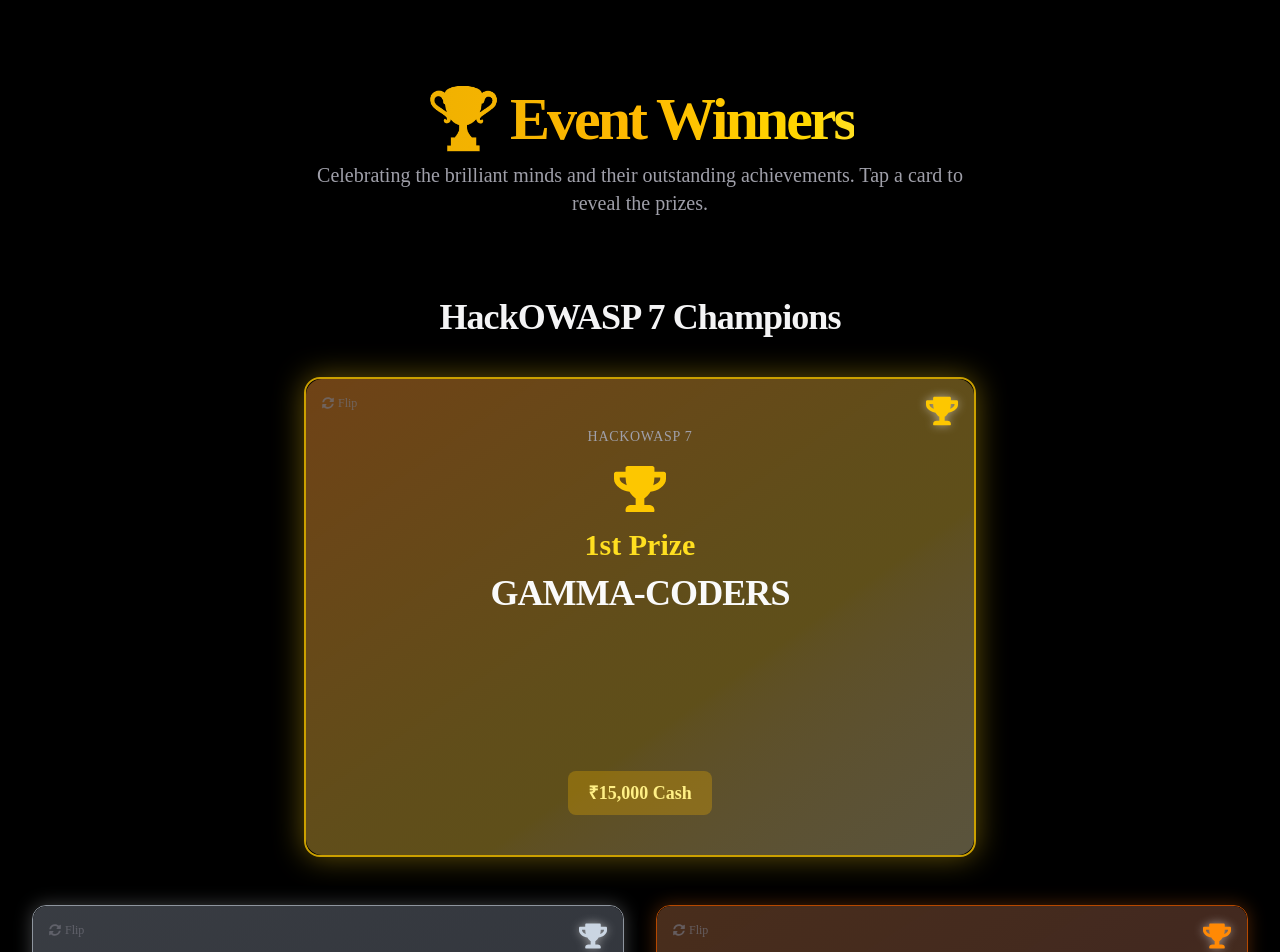
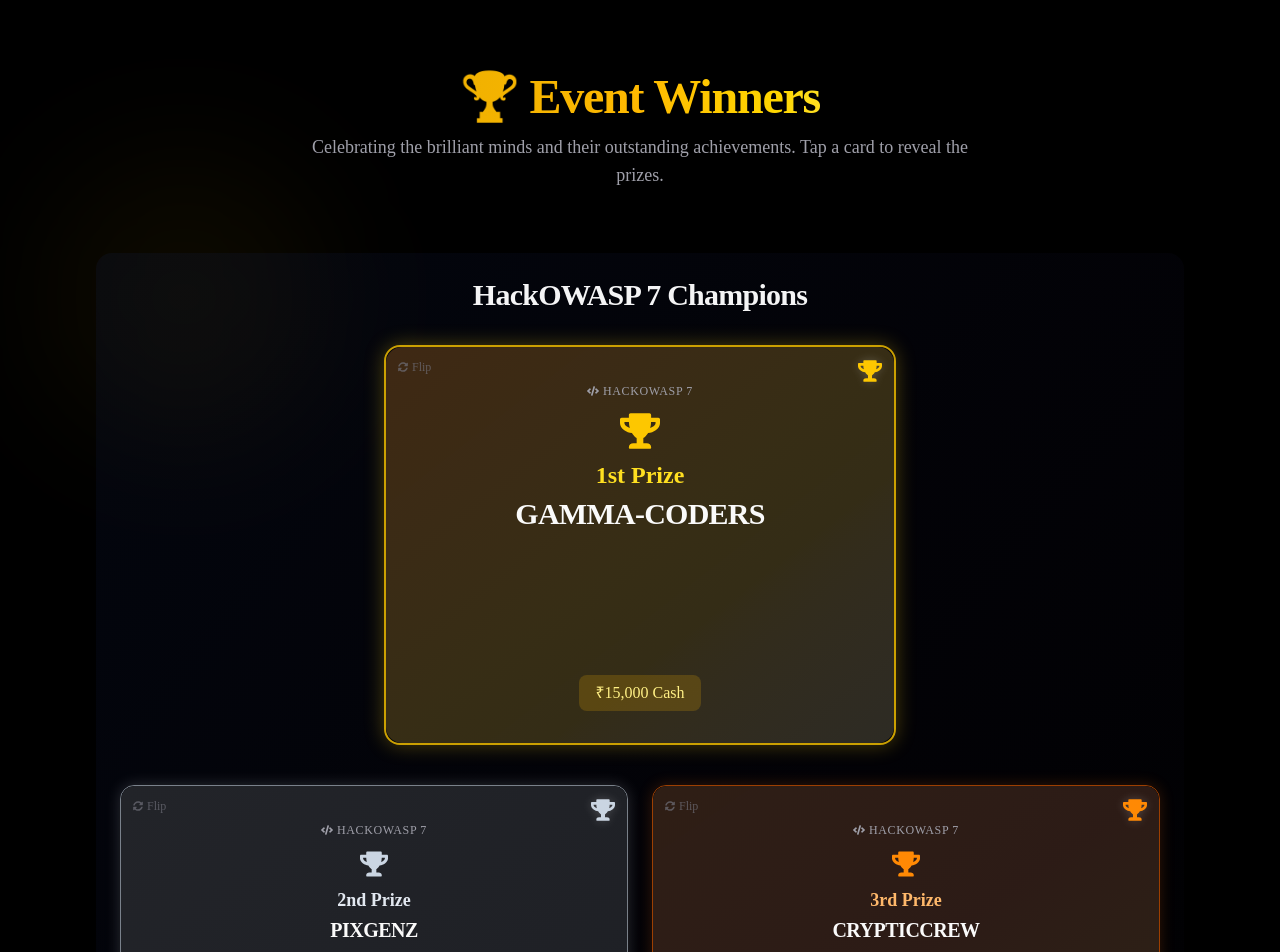
Before and after one commit to OWASP-STUDENT-CHAPTER/HackOwasp7, a React (Vite) app: page / in a window 1280 px wide. Shown: the part 4880-5832 px from the top of the page. Built offline with nearby package versions, Linux system fonts and the light colour scheme.

Commit message:
fixed the safari browser flip card issue

```diff
--- a/src/components/Prices.jsx
+++ b/src/components/Prices.jsx
@@ -1,11 +1,12 @@
 import { useState } from "react";
-import { PricingCard } from "@/components/ui/dark-gradient-pricing"; // Assuming this path
+import { PricingCard } from "@/components/ui/dark-gradient-pricing";
 import {
   FaTrophy,
   FaCode,
   FaLightbulb,
   FaSyncAlt,
   FaStar,
+  FaBrain
 } from "react-icons/fa";
 
 // FlippableCard component
@@ -27,120 +28,132 @@ function FlippableCard({
   };
 
   const getRankSpecificStyling = () => {
-    const solidBaseBg = "bg-zinc-800/90"; // 90% opaque zinc-800
-    const highlightedSolidBaseBg = "bg-zinc-800/90";
+    const solidBaseBg = "bg-zinc-900/95";
+    const highlightedSolidBaseBg = "bg-zinc-900/95";
 
     if (rank === 1) {
       return {
         border:
-          "border-2 border-yellow-400/80 shadow-[0_0_30px_rgba(250,204,21,0.4)] hover:shadow-[0_0_40px_rgba(250,204,21,0.5)]",
+          "border-2 border-yellow-400/80 shadow-[0_0_20px_rgba(250,204,21,0.3)] hover:shadow-[0_0_30px_rgba(250,204,21,0.4)]",
         borderRadius: "rounded-2xl",
-        bgColor: `${highlightedSolidBaseBg} bg-gradient-to-br from-amber-600/40 via-yellow-500/30 to-amber-200/25`,
-        trophyIconSize: isHighlighted ? 52 : 40,
-        tierText: "text-2xl md:text-3xl text-yellow-300",
-        teamNameText: isHighlighted ? "text-3xl md:text-4xl" : "text-3xl",
+        bgColor: `${highlightedSolidBaseBg} bg-gradient-to-br from-amber-600/20 via-yellow-500/15 to-amber-200/10`,
+        trophyIconSize: isHighlighted ? 40 : 32,
+        tierText: "text-xl md:text-2xl text-yellow-300",
+        teamNameText: isHighlighted ? "text-2xl md:text-3xl" : "text-2xl",
         prizeText:
-          "bg-yellow-500/30 text-yellow-200 text-lg px-5 py-2 font-bold",
+          "bg-yellow-500/20 text-yellow-200 text-base px-4 py-1.5 font-medium",
       };
     } else if (rank === 2) {
       return {
         border:
-          "border border-slate-300/70 shadow-[0_0_18px_rgba(209,213,219,0.3)] hover:shadow-[0_0_25px_rgba(209,213,219,0.35)]",
+          "border border-slate-300/60 shadow-[0_0_15px_rgba(209,213,219,0.2)] hover:shadow-[0_0_20px_rgba(209,213,219,0.25)]",
         borderRadius: "rounded-xl",
-        bgColor: `${solidBaseBg} bg-gradient-to-br from-slate-400/20 via-blue-gray-300/10 to-slate-500/20`,
-        trophyIconSize: 32,
-        tierText: "text-xl text-slate-200",
-        teamNameText: "text-2xl",
-        prizeText: "bg-slate-400/25 text-slate-200 px-3 py-1 font-semibold",
+        bgColor: `${solidBaseBg} bg-gradient-to-br from-slate-400/10 via-blue-gray-300/5 to-slate-500/10`,
+        trophyIconSize: 28,
+        tierText: "text-lg text-slate-200",
+        teamNameText: "text-xl",
+        prizeText: "bg-slate-400/20 text-slate-200 px-3 py-1 font-medium",
       };
     } else if (rank === 3) {
       return {
         border:
-          "border border-orange-500/70 shadow-[0_0_18px_rgba(249,115,22,0.3)] hover:shadow-[0_0_25px_rgba(249,115,22,0.35)]",
+          "border border-orange-500/60 shadow-[0_0_15px_rgba(249,115,22,0.2)] hover:shadow-[0_0_20px_rgba(249,115,22,0.25)]",
         borderRadius: "rounded-xl",
-        bgColor: `${solidBaseBg} bg-gradient-to-br from-amber-700/25 via-orange-600/15 to-amber-500/20`,
-        trophyIconSize: 32,
-        tierText: "text-xl text-orange-300",
-        teamNameText: "text-2xl",
-        prizeText: "bg-orange-500/25 text-orange-300 px-3 py-1 font-semibold",
+        bgColor: `${solidBaseBg} bg-gradient-to-br from-amber-700/15 via-orange-600/10 to-amber-500/10`,
+        trophyIconSize: 28,
+        tierText: "text-lg text-orange-300",
+        teamNameText: "text-xl",
+        prizeText: "bg-orange-500/20 text-orange-300 px-3 py-1 font-medium",
       };
     } else if (rank === 4) {
       return {
         border:
-          "border-2 border-sky-500/70 shadow-[0_0_18px_rgba(14,165,233,0.3)] hover:shadow-[0_0_25px_rgba(14,165,233,0.35)]",
+          "border border-sky-500/60 shadow-[0_0_15px_rgba(14,165,233,0.2)] hover:shadow-[0_0_20px_rgba(14,165,233,0.25)]",
         borderRadius: "rounded-xl",
-        bgColor: `${solidBaseBg} bg-gradient-to-br from-sky-600/15 via-transparent to-sky-600/15`,
+        bgColor: `${solidBaseBg} bg-gradient-to-br from-sky-600/10 via-transparent to-sky-600/10`,
         trophyIconSize: null,
-        tierText: "text-lg text-sky-300",
-        teamNameText: "text-xl",
-        prizeText: "bg-sky-500/25 text-sky-300 px-3 py-1 font-semibold",
+        tierText: "text-base text-sky-300",
+        teamNameText: "text-lg",
+        prizeText: "bg-sky-500/20 text-sky-300 px-3 py-1 font-medium",
       };
     }
     return {
-      // Default for any other unstyled card
       border: "border border-zinc-700",
       borderRadius: "rounded-xl",
-      bgColor: "bg-zinc-900/90",
+      bgColor: "bg-zinc-900/95",
       trophyIconSize: null,
-      tierText: "text-lg text-zinc-300",
-      teamNameText: "text-xl",
-      prizeText: "bg-zinc-700/50 text-zinc-300 px-3 py-1",
+      tierText: "text-base text-zinc-300",
+      teamNameText: "text-lg",
+      prizeText: "bg-zinc-700/40 text-zinc-300 px-3 py-1",
     };
   };
 
   const styles = getRankSpecificStyling();
 
+  const getCategoryIcon = () => {
+    switch(category.toLowerCase()) {
+      case "hackowasp 7":
+        return <FaCode className="mr-1" />;
+      case "ideathon":
+        return <FaLightbulb className="mr-1" />;
+      case "ml contest":
+        return <FaBrain className="mr-1" />;
+      default:
+        return null;
+    }
+  };
+
   return (
     <div
-      className={`flip-card relative group cursor-pointer transition-all duration-300 ease-out hover:scale-[1.03] ${styles.border} ${styles.borderRadius} w-full overflow-hidden`} // Added styles.borderRadius and overflow-hidden
+      className={`flip-card relative group cursor-pointer transition-all duration-300 ease-out hover:scale-[1.02] ${styles.border} ${styles.borderRadius} w-full overflow-hidden`}
       onClick={() => setIsFlipped(!isFlipped)}
       style={{
         perspective: "1500px",
-        height: isHighlighted ? "480px" : "380px",
+        height: isHighlighted ? "400px" : "350px",
       }}
     >
       <div
-        className="flip-card-inner w-full h-full transition-transform duration-500 relative"
+        className="flip-card-inner w-full h-full transition-transform duration-500 ease-in-out"
         style={{
           transformStyle: "preserve-3d",
           transform: isFlipped ? "rotateY(180deg)" : "rotateY(0deg)",
-          transformOrigin: "center center",
         }}
       >
         {/* Front */}
         <div
           className={`flip-card-front absolute w-full h-full ${styles.borderRadius} overflow-hidden ${styles.bgColor}`}
-          style={{ backfaceVisibility: "hidden" }}
+          style={{
+            backfaceVisibility: "hidden",
+            zIndex: isFlipped ? 0 : 1,
+          }}
         >
-          {" "}
-          <div className="relative flex flex-col items-center justify-between p-6 md:p-8 h-full w-full shadow-xl">
-            <div className="absolute top-3 left-3 md:top-4 md:left-4 text-zinc-500 text-xs flex items-center opacity-70 group-hover:opacity-100 transition-opacity">
-              <FaSyncAlt className="mr-1" /> Flip
+          <div className="relative flex flex-col items-center justify-between p-5 md:p-6 h-full w-full shadow-lg">
+            <div className="absolute top-3 left-3 text-zinc-500 text-xs flex items-center opacity-70 group-hover:opacity-100 transition-opacity">
+              <FaSyncAlt className="mr-1" size={10} /> Flip
             </div>
             {rank <= 3 && styles.trophyIconSize && (
               <div
-                className={`absolute top-3 right-3 md:top-4 md:right-4 ${trophyColors[rank]} drop-shadow-[0_0_5px_rgba(255,255,255,0.5)]`}
+                className={`absolute top-3 right-3 ${trophyColors[rank]} drop-shadow-[0_0_5px_rgba(255,255,255,0.2)]`}
               >
-                <FaTrophy size={isHighlighted ? 32 : 28} />
+                <FaTrophy size={24} />
               </div>
             )}
-            <div className="relative z-10 flex flex-col items-center text-center w-full pt-4">
-              <p className="text-sm font-medium text-zinc-400 mb-1 uppercase tracking-wider">
+            <div className="relative z-10 flex flex-col items-center text-center w-full pt-3">
+              <p className="text-xs font-medium text-zinc-400 mb-1 uppercase tracking-wider flex items-center">
+                {getCategoryIcon()}
                 {category}
               </p>
               {rank <= 3 && styles.trophyIconSize && (
-                <div className={`${trophyColors[rank]} my-2 md:my-3`}>
-                  {" "}
-                  <FaTrophy size={styles.trophyIconSize} />{" "}
+                <div className={`${trophyColors[rank]} my-2`}>
+                  <FaTrophy size={styles.trophyIconSize} />
                 </div>
               )}
               {rank === 4 && (
-                <div className="my-2 md:my-3 text-sky-400">
-                  {" "}
-                  <FaStar size={isHighlighted ? 40 : 32} />{" "}
+                <div className="my-2 text-sky-400">
+                  <FaStar size={28} />
                 </div>
               )}
-              <h3 className={`${styles.tierText} font-semibold mb-1 md:mb-2`}>
+              <h3 className={`${styles.tierText} font-semibold mb-1`}>
                 {tier}
               </h3>
               <h2
@@ -158,29 +171,27 @@ function FlippableCard({
         </div>
         {/* Back */}
         <div
-          className={`flip-card-back absolute w-full h-full ${styles.borderRadius} overflow-hidden`}
-          style={{ backfaceVisibility: "hidden", transform: "rotateY(180deg)" }}
+          className={`flip-card-back absolute w-full h-full ${styles.borderRadius} overflow-hidden bg-zinc-900`}
+          style={{
+            backfaceVisibility: "hidden",
+            transform: "rotateY(180deg)",
+            zIndex: isFlipped ? 1 : 0,
+          }}
         >
-          {" "}
           <PricingCard
             tier={tier}
             prize={prize}
             bestFor={`${category} - ${tier}`}
-            CTA={
-              <span className="flex items-center justify-center">
-                <FaSyncAlt className="mr-2" /> Click to flip back
-              </span>
-            }
             benefits={benefits}
             isHighlighted={isHighlighted}
             rank={rank}
+            className={`${rank === 2 || rank === 3 ? 'benefits-two-columns' : ''}`}
           />
         </div>
       </div>
     </div>
   );
 }
-
 // WinnersSection component
 function WinnersSection() {
   const firstPrizeBenefits = [
@@ -209,45 +220,49 @@ function WinnersSection() {
   ];
 
   return (
-    <section className="relative overflow-hidden text-foreground py-16 md:py-24">
-      <div className="relative z-10 mx-auto max-w-7xl px-4 sm:px-6 lg:px-8">
-        <div className="text-center mb-16 md:mb-20">
-          <h2 className="text-4xl md:text-5xl lg:text-6xl font-extrabold tracking-tighter mb-3">
+    <section className="relative overflow-hidden text-foreground py-14 md:py-20">
+      {/* Background decorations */}
+      <div className="absolute top-40 left-10 w-72 h-72 bg-yellow-500/5 rounded-full blur-3xl"></div>
+      <div className="absolute bottom-20 right-10 w-80 h-80 bg-blue-500/5 rounded-full blur-3xl"></div>
+
+      <div className="relative z-10 mx-auto max-w-6xl px-4 sm:px-6 lg:px-8">
+        <div className="text-center mb-14 md:mb-16">
+          <h2 className="text-3xl md:text-4xl lg:text-5xl font-bold tracking-tight mb-3">
             <span className="bg-clip-text text-transparent bg-gradient-to-r from-yellow-500 via-amber-400 to-yellow-300">
               🏆 Event Winners
             </span>
           </h2>
-          <p className="text-lg md:text-xl text-zinc-400 max-w-2xl mx-auto">
+          <p className="text-base md:text-lg text-zinc-400 max-w-2xl mx-auto">
             Celebrating the brilliant minds and their outstanding achievements.
             Tap a card to reveal the prizes.
           </p>
         </div>
 
-        {/* hackowasp 7 */}
-        <div className="mb-16 md:mb-20">
-          <h3 className="text-3xl md:text-4xl text-zinc-100 font-bold mb-8 md:mb-10 text-center tracking-tight">
+        {/* HackOWASP 7 */}
+        <div className="mb-16 md:mb-20 p-6 rounded-2xl bg-gradient-to-br from-blue-900/10 via-indigo-900/5 to-transparent">
+          <h3 className="text-2xl md:text-3xl text-zinc-100 font-bold mb-8 text-center tracking-tight">
             HackOWASP 7 Champions
           </h3>
-          <div className="flex justify-center mb-10 md:mb-12">
-            <div className="w-full max-w-xl md:max-w-2xl">
+          <div className="flex justify-center mb-8 md:mb-10">
+            <div className="w-full max-w-lg">
               <FlippableCard
                 teamName="GAMMA-CODERS"
                 tier="1st Prize"
                 prize="₹15,000 Cash"
                 isHighlighted={true}
                 rank={1}
-                category="hackowasp 7"
+                category="HackOWASP 7"
                 benefits={firstPrizeBenefits}
               />
             </div>
           </div>
-          <div className="grid grid-cols-1 gap-6 md:grid-cols-2 lg:gap-8 mb-10">
+          <div className="grid grid-cols-1 gap-6 md:grid-cols-2 lg:gap-6 mb-8">
             <FlippableCard
               teamName="PIXGENZ"
               tier="2nd Prize"
               prize="₹10,000 Cash"
               rank={2}
-              category="hackowasp 7"
+              category="HackOWASP 7"
               benefits={secondThirdPrizeBenefits}
             />
             <FlippableCard
@@ -255,20 +270,20 @@ function WinnersSection() {
               tier="3rd Prize"
               prize="₹5,000 Cash"
               rank={3}
-              category="hackowasp 7"
+              category="HackOWASP 7"
               benefits={secondThirdPrizeBenefits}
             />
           </div>
-          <h4 className="text-2xl text-sky-300 font-semibold mb-6 text-center">
+          <h4 className="text-xl text-sky-300 font-semibold mb-5 text-center">
             Special Recognitions
           </h4>
-          <div className="grid grid-cols-1 gap-6 md:grid-cols-2 lg:gap-8">
+          <div className="grid grid-cols-1 gap-6 md:grid-cols-2 lg:gap-6">
             <FlippableCard
               teamName="FORCEPUSH"
               tier="Best First Year Team"
               prize="₹2,000 Cash"
               rank={4}
-              category="hackowasp 7"
+              category="HackOWASP 7"
               benefits={specialAwardBenefits}
             />
             <FlippableCard
@@ -276,19 +291,19 @@ function WinnersSection() {
               tier="Open Innovation Award"
               prize="₹2,000 Cash"
               rank={4}
-              category="hackowasp 7"
+              category="HackOWASP 7"
               benefits={specialAwardBenefits}
             />
           </div>
         </div>
 
         {/* Ideathon */}
-        <div className="mb-16 md:mb-20">
-          <h3 className="text-3xl md:text-4xl text-zinc-100 font-bold mb-8 md:mb-10 text-center tracking-tight">
+        <div className="mb-16 md:mb-20 p-6 rounded-2xl bg-gradient-to-br from-emerald-900/10 via-teal-900/5 to-transparent">
+          <h3 className="text-2xl md:text-3xl text-zinc-100 font-bold mb-8 text-center tracking-tight">
             Ideathon Innovators
           </h3>
-          <div className="flex justify-center mb-10 md:mb-12">
-            <div className="w-full max-w-xl md:max-w-2xl">
+          <div className="flex justify-center mb-8 md:mb-10">
+            <div className="w-full max-w-lg">
               <FlippableCard
                 teamName="UN-ACROBATS"
                 tier="1st Prize"
@@ -300,7 +315,7 @@ function WinnersSection() {
               />
             </div>
           </div>
-          <div className="grid grid-cols-1 gap-6 md:grid-cols-2 lg:gap-8">
+          <div className="grid grid-cols-1 gap-6 md:grid-cols-2 lg:gap-6">
             <FlippableCard
               teamName="CRYPTOBAPS"
               tier="2nd Prize"
@@ -321,12 +336,12 @@ function WinnersSection() {
         </div>
 
         {/* ML Contest */}
-        <div>
-          <h3 className="text-3xl md:text-4xl text-zinc-100 font-bold mb-8 md:mb-10 text-center tracking-tight">
+        <div className="p-6 rounded-2xl bg-gradient-to-br from-purple-900/10 via-fuchsia-900/5 to-transparent">
+          <h3 className="text-2xl md:text-3xl text-zinc-100 font-bold mb-8 text-center tracking-tight">
             ML Contest Prodigies
           </h3>
-          <div className="flex justify-center mb-10 md:mb-12">
-            <div className="w-full max-w-xl md:max-w-2xl">
+          <div className="flex justify-center mb-8 md:mb-10">
+            <div className="w-full max-w-lg">
               <FlippableCard
                 teamName="YUNSUXIAOZI"
                 tier="1st Prize"
@@ -338,7 +353,7 @@ function WinnersSection() {
               />
             </div>
           </div>
-          <div className="grid grid-cols-1 gap-6 md:grid-cols-2 lg:gap-8">
+          <div className="grid grid-cols-1 gap-6 md:grid-cols-2 lg:gap-6">
             <FlippableCard
               teamName="JOHN"
               tier="2nd Prize"
@@ -358,6 +373,48 @@ function WinnersSection() {
           </div>
         </div>
       </div>
+
+      {/* Add this style to your global CSS or as an inline style tag */}
+      <style jsx global>{`
+        /* Two-column benefits layout for 2nd and 3rd place cards */
+        .benefits-two-columns .space-y-2,
+        .benefits-two-columns .space-y-4 {
+          display: grid;
+          grid-template-columns: 1fr 1fr;
+          gap: 0.75rem;
+        }
+
+        .benefits-two-columns .space-y-2 > div,
+        .benefits-two-columns .space-y-4 > div {
+          margin-top: 0 !important;
+        }
+
+        /* Safari-specific fixes */
+        @media not all and (min-resolution:.001dpcm) {
+          @supports (-webkit-appearance:none) {
+            .flip-card-inner {
+              transform-style: flat !important;
+              -webkit-transform-style: flat !important;
+            }
+
+            .flip-card-back {
+              opacity: 0;
+            }
+
+            .flip-card-back.flipped {
+              opacity: 1;
+            }
+
+            .flip-card-front {
+              opacity: 1;
+            }
+
+            .flip-card-front.flipped {
+              opacity: 0;
+            }
+          }
+        }
+      `}</style>
     </section>
   );
 }
--- a/src/components/ui/dark-gradient-pricing.jsx
+++ b/src/components/ui/dark-gradient-pricing.jsx
@@ -30,7 +30,6 @@ export const PricingCard = ({
   tier,
   prize,
   bestFor,
-  CTA,
   benefits,
   className,
   rank, // Add rank parameter
@@ -39,18 +38,18 @@ export const PricingCard = ({
   return (
     <motion.div
       initial={{ filter: "blur(2px)" }}
-      whileInView={{ filter: "blur(0px)" }}
+      whileInView={{ filter: "blur(0px)", height: "100%" }}
       transition={{ duration: 0.5, ease: "easeInOut", delay: 0.25 }}>
       <Card
         className={cn(
-          "relative h-full w-full overflow-hidden border",
+          "relative h-screen overflow-hidden border",
           "border-zinc-700 bg-gradient-to-br from-zinc-950/50 to-zinc-900/80",
           "p-3 md:p-6",
           className
         )}>
         <div
-          className="flex flex-col items-center border-b pb-3 md:pb-6 border-zinc-700 ">
-          <span className="mb-3 md:mb-6 inline-block text-zinc-50 ">
+          className="flex flex-col items-center border-b pb-1.5 md:pb-3 border-zinc-700 ">
+          <span className="mb-1.5 md:mb-3 inline-block text-zinc-50 ">
             {tier}
           </span>
           <span className="mb-1.5 md:mb-3 inline-block text-4xl font-medium text-zinc-50">
@@ -64,7 +63,7 @@ export const PricingCard = ({
         {/* Two-column layout for rank 2 and 3 cards */}
         <div className={cn(
           "py-3 md:py-6",
-          (rank === 2 || rank === 3)
+          (rank == 1 ||rank === 2 || rank === 3 )
             ? "grid grid-cols-2 gap-x-4 gap-y-2 md:gap-y-4"
             : "space-y-2 md:space-y-4"
         )}>
@@ -72,9 +71,6 @@ export const PricingCard = ({
             <Benefit key={index} {...benefit} />
           ))}
         </div>
-        <div className="text-center cursor-pointer hover:text-primary transition-colors">
-          {CTA}
-        </div>
       </Card>
     </motion.div>
   );
```
